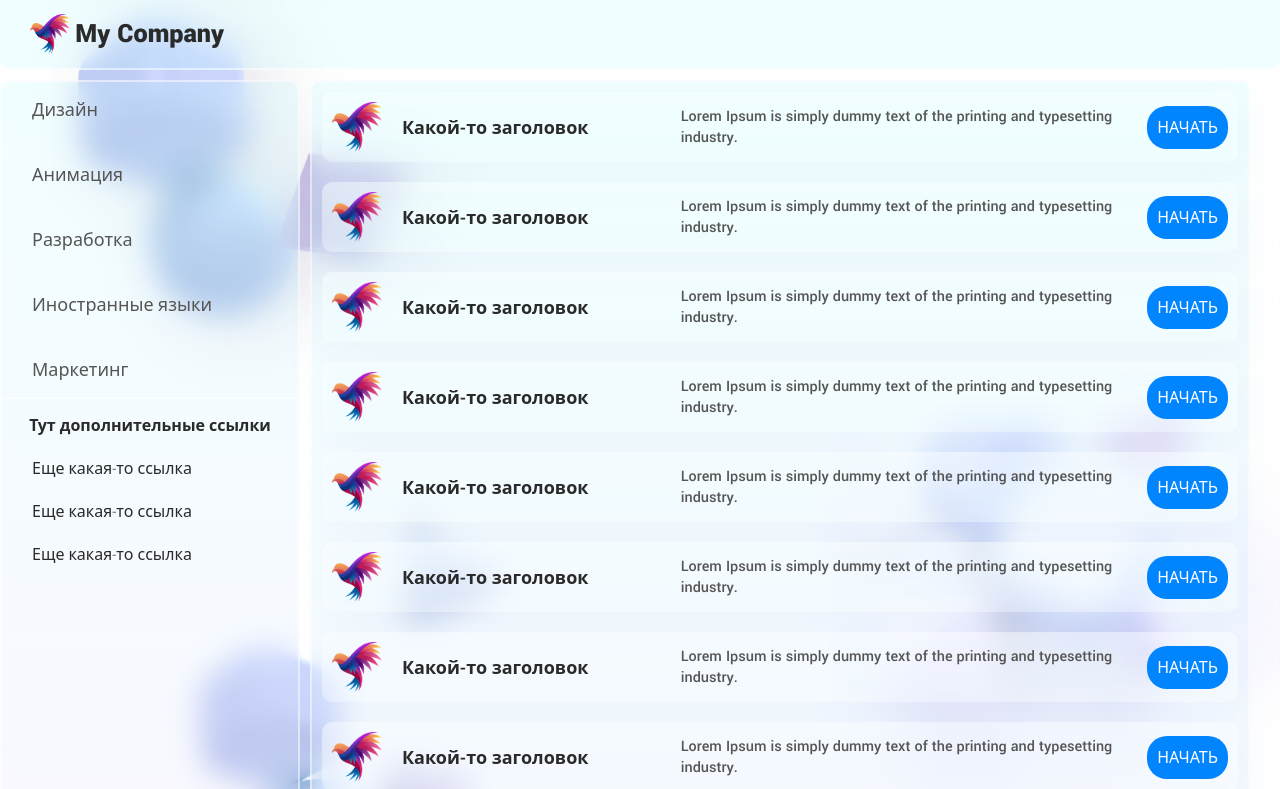
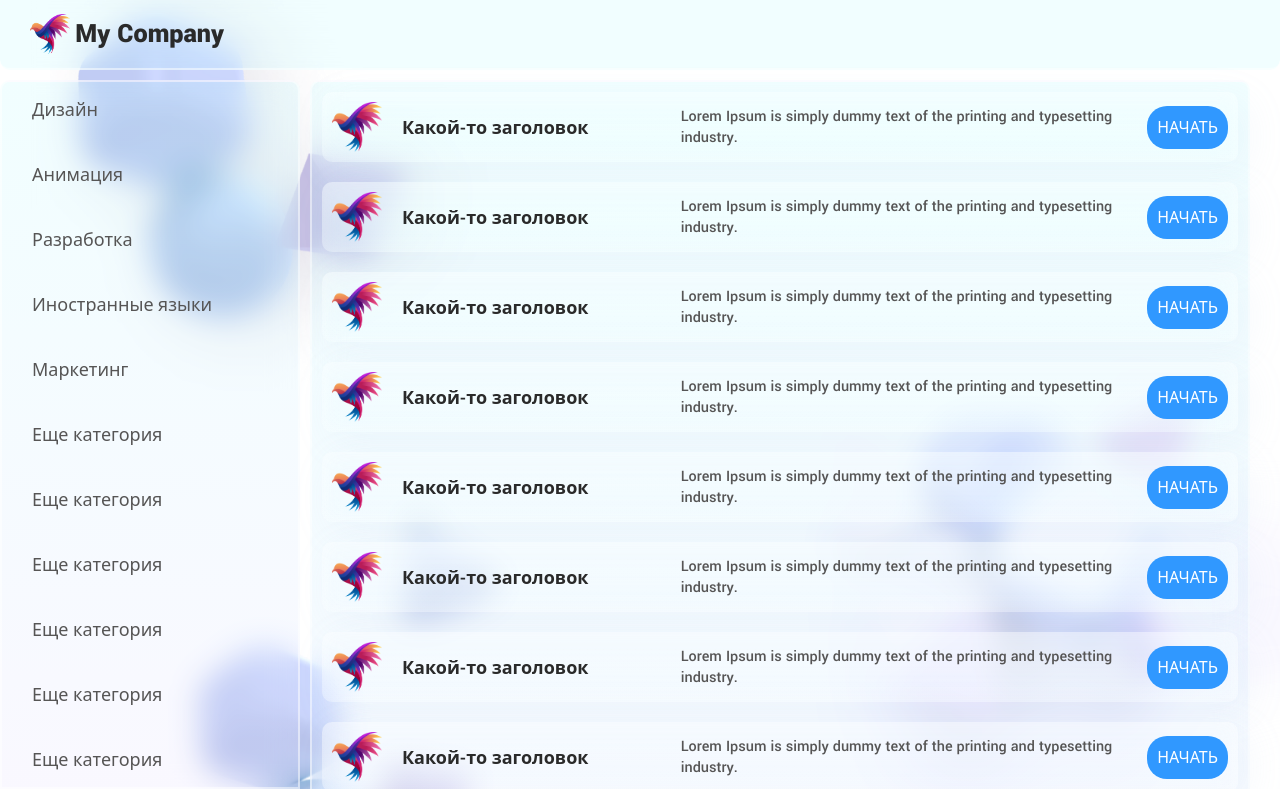
Before and after one commit to TearsOprah/react-courses-frontend, a React (Create React App) app: page / in a window 1280 px wide. Shown: the top 789 px of the page. Built offline with nearby package versions, Linux system fonts and the light colour scheme.

Commit message:
feat: кастомные scrollbar

```diff
--- a/src/components/Categories/Categories.jsx
+++ b/src/components/Categories/Categories.jsx
@@ -9,6 +9,12 @@ export default function Categories(props) {
     'Разработка',
     'Иностранные языки',
     'Маркетинг',
+    'Еще категория',
+    'Еще категория',
+    'Еще категория',
+    'Еще категория',
+    'Еще категория',
+    'Еще категория',
   ]
 
   const [activeIndexCategory, setActiveIndexCategory] = useState(false)
--- a/src/components/Categories/Categories.scss
+++ b/src/components/Categories/Categories.scss
@@ -8,7 +8,6 @@
   align-items: start;
   gap: 10px;
   border-bottom: 2px solid rgba(255, 255, 255, 0.5);
-
 }
 
 .category {
--- a/src/components/Menu/Menu.jsx
+++ b/src/components/Menu/Menu.jsx
@@ -12,6 +12,9 @@ export default function Menu(props) {
           <li className={'link'}>Еще какая-то ссылка</li>
           <li className={'link'}>Еще какая-то ссылка</li>
           <li className={'link'}>Еще какая-то ссылка</li>
+          <li className={'link'}>Еще какая-то ссылка</li>
+          <li className={'link'}>Еще какая-то ссылка</li>
+          <li className={'link'}>Еще какая-то ссылка</li>
         </ul>
       </div>
     </>
--- a/src/components/Menu/Menu.scss
+++ b/src/components/Menu/Menu.scss
@@ -7,11 +7,24 @@
   left: 0;
   top: 80px;
   border: 2px solid rgba(255, 255, 255, 0.5);
-  height: 100vh;
+  height: calc(100vh - 80px);
   background: linear-gradient(180deg, rgba(185, 251, 255, 0.2) 0%, rgba(227, 220, 255, 0.2) 100%);
   backdrop-filter: blur(15px);
+  overflow: auto;
 }
 
+.menu::-webkit-scrollbar {
+  width: 10px;
+}
+.menu::-webkit-scrollbar-track {
+  -webkit-box-shadow: 5px 5px 5px -5px rgba(34, 60, 80, 0.2) inset;
+  background-color: #f9f9fd;
+  border-radius: 10px;
+}
+.menu::-webkit-scrollbar-thumb {
+  border-radius: 10px;
+  background: linear-gradient(180deg, $blue-light, $blue, $blue-light);
+}
 
 
 .other-links-title {
--- a/src/scss/normalize.scss
+++ b/src/scss/normalize.scss
@@ -1,3 +1,5 @@
+@import 'variables';
+
 * {
   padding: 0;
   margin: 0;
@@ -19,6 +21,21 @@ body {
   -webkit-font-smoothing: antialiased;
 }
 
+body::-webkit-scrollbar {
+  width: 10px;
+}
+
+body::-webkit-scrollbar-track {
+  -webkit-box-shadow: 5px 5px 5px -5px rgba(34, 60, 80, 0.2) inset;
+  background-color: #f9f9fd;
+  border-radius: 10px;
+}
+
+body::-webkit-scrollbar-thumb {
+  border-radius: 10px;
+  background: linear-gradient(180deg, $blue-light, $blue, $blue-light);
+}
+
 
 a {
   text-decoration: none;
--- a/src/scss/variables.scss
+++ b/src/scss/variables.scss
@@ -1,4 +1,5 @@
 $black: #2a2a2a;
 $gray: #565555;
-$blue: #0085FF;
+$blue: #3098ff;
 $white: #ffffff;
+$blue-light: rgba(48, 152, 255, 0.3)
```
